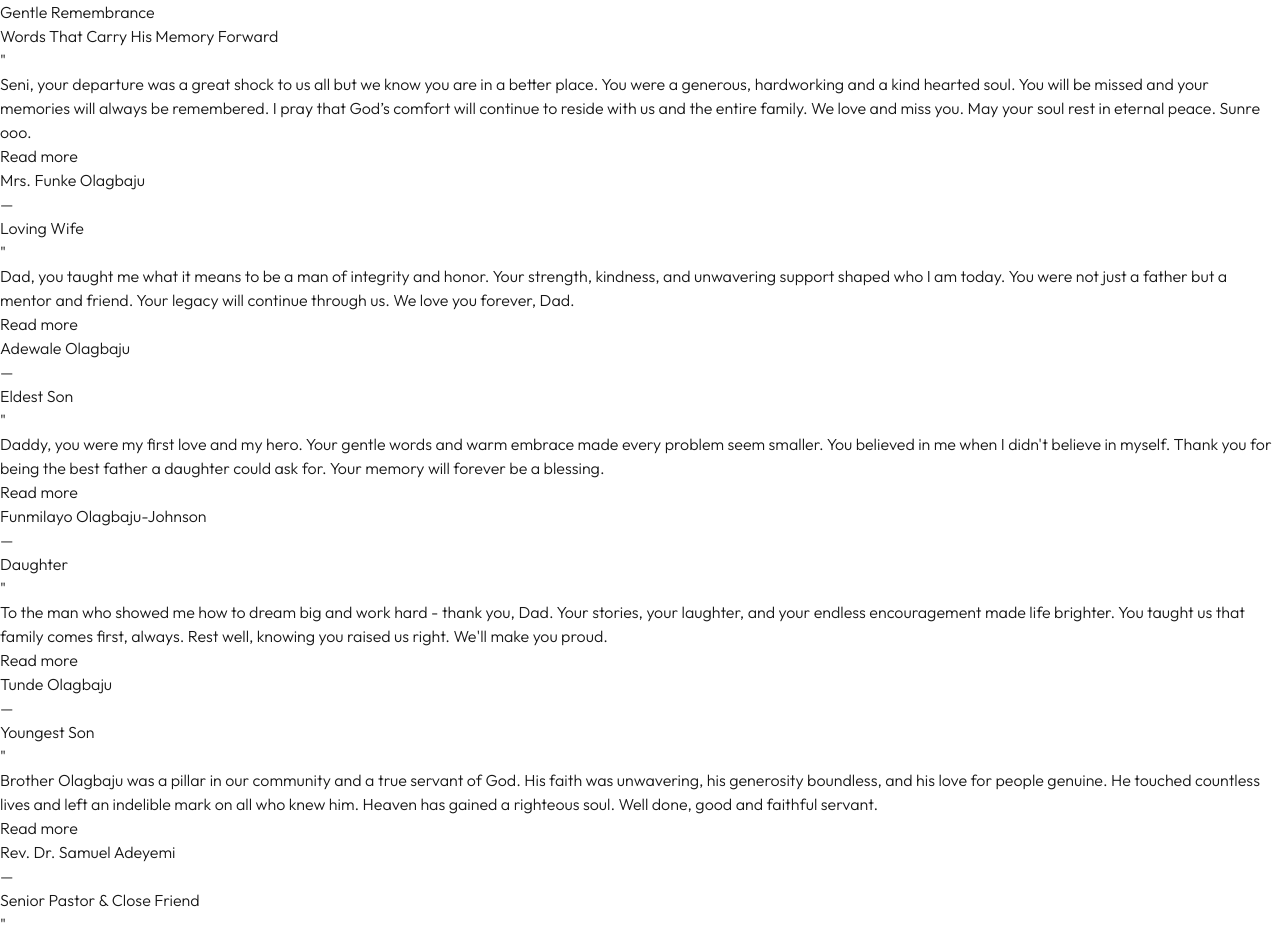
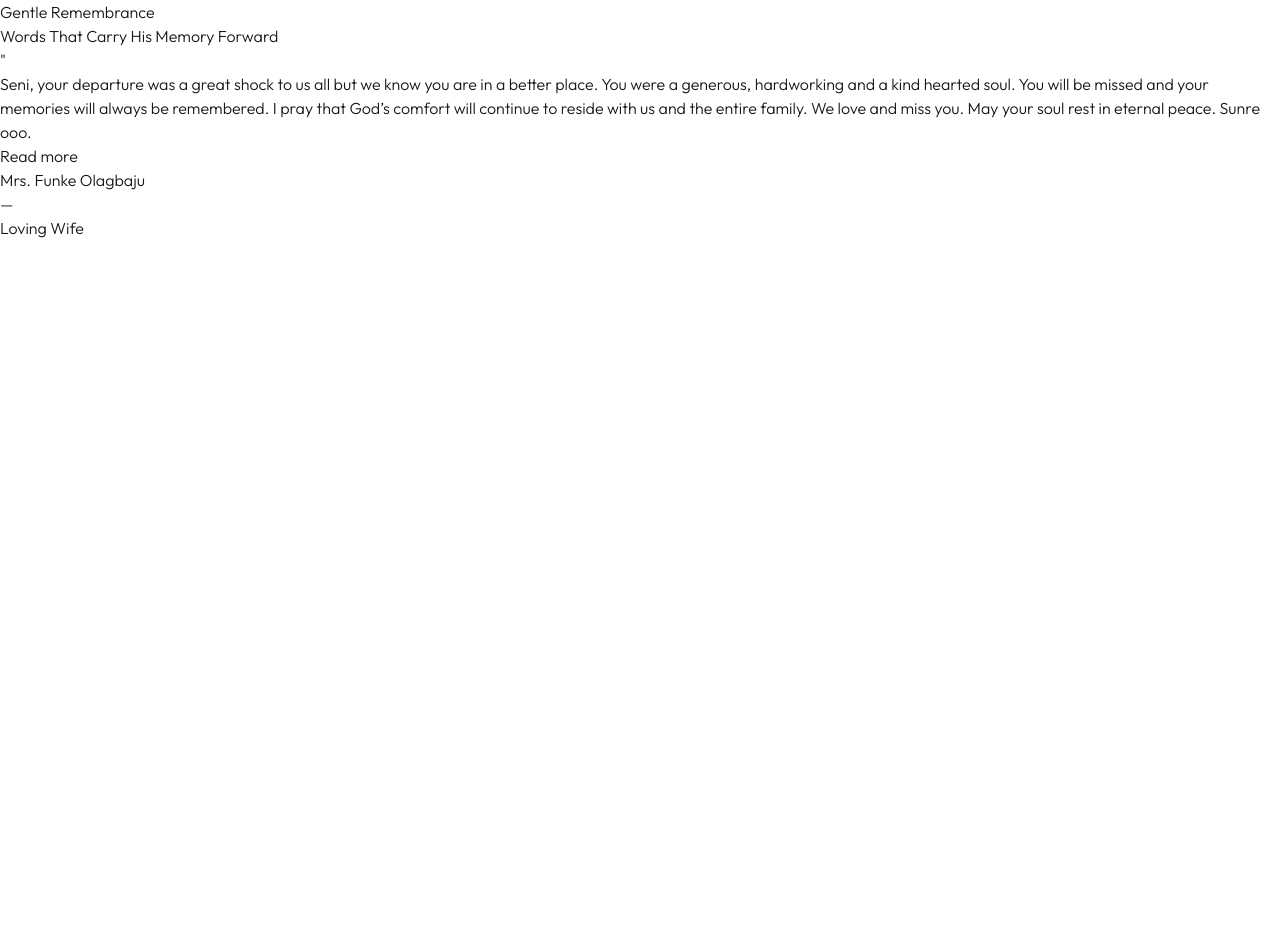
Before and after one commit to odemakin-victoria/memorial-site, a Next.js app: page /LandingPage/pages/Eulogies in a window 1280 px wide. Shown: the top 940 px of the page. After the commit the page ends 800 px from the top, so only its background shows below. Built offline with nearby package versions, Linux system fonts and the light colour scheme.

Commit message:
chores: eulogies and dummy data

```diff
--- a/src/pages/LandingPage/pages/Eulogies.tsx
+++ b/src/pages/LandingPage/pages/Eulogies.tsx
@@ -10,41 +10,41 @@ const eulogiesData = [
     message: "Seni, your departure was a great shock to us all but we know you are in a better place. You were a generous, hardworking and a kind hearted soul. You will be missed and your memories will always be remembered. I pray that God’s comfort will continue to reside with us and the entire family. We love and miss you. May your soul rest in eternal peace. Sunre ooo.",
     relationship: "Wife"
   },
-  {
-    id: 2,
-    name: "Adewale Olagbaju",
-    title: "Eldest Son",
-    message: "Dad, you taught me what it means to be a man of integrity and honor. Your strength, kindness, and unwavering support shaped who I am today. You were not just a father but a mentor and friend. Your legacy will continue through us. We love you forever, Dad.",
-    relationship: "Son"
-  },
-  {
-    id: 3,
-    name: "Funmilayo Olagbaju-Johnson",
-    title: "Daughter",
-    message: "Daddy, you were my first love and my hero. Your gentle words and warm embrace made every problem seem smaller. You believed in me when I didn't believe in myself. Thank you for being the best father a daughter could ask for. Your memory will forever be a blessing.",
-    relationship: "Daughter"
-  },
-  {
-    id: 4,
-    name: "Tunde Olagbaju",
-    title: "Youngest Son",
-    message: "To the man who showed me how to dream big and work hard - thank you, Dad. Your stories, your laughter, and your endless encouragement made life brighter. You taught us that family comes first, always. Rest well, knowing you raised us right. We'll make you proud.",
-    relationship: "Son"
-  },
-  {
-    id: 5,
-    name: "Rev. Dr. Samuel Adeyemi",
-    title: "Senior Pastor & Close Friend",
-    message: "Brother Olagbaju was a pillar in our community and a true servant of God. His faith was unwavering, his generosity boundless, and his love for people genuine. He touched countless lives and left an indelible mark on all who knew him. Heaven has gained a righteous soul. Well done, good and faithful servant.",
-    relationship: "Friend"
-  },
-  {
-    id: 6,
-    name: "Chief Bola Adeniran",
-    title: "Childhood Friend",
-    message: "We grew up together, faced life's challenges together, and celebrated victories together. You were more than a friend - you were a brother. Your loyalty, humor, and wisdom made every day better. The world has lost a great man, but heaven has gained an angel. Rest in peace, my dear friend.",
-    relationship: "Friend"
-  }
+  // {
+  //   id: 2,
+  //   name: "Adewale Olagbaju",
+  //   title: "Eldest Son",
+  //   message: "Dad, you taught me what it means to be a man of integrity and honor. Your strength, kindness, and unwavering support shaped who I am today. You were not just a father but a mentor and friend. Your legacy will continue through us. We love you forever, Dad.",
+  //   relationship: "Son"
+  // },
+  // {
+  //   id: 3,
+  //   name: "Funmilayo Olagbaju-Johnson",
+  //   title: "Daughter",
+  //   message: "Daddy, you were my first love and my hero. Your gentle words and warm embrace made every problem seem smaller. You believed in me when I didn't believe in myself. Thank you for being the best father a daughter could ask for. Your memory will forever be a blessing.",
+  //   relationship: "Daughter"
+  // },
+  // {
+  //   id: 4,
+  //   name: "Tunde Olagbaju",
+  //   title: "Youngest Son",
+  //   message: "To the man who showed me how to dream big and work hard - thank you, Dad. Your stories, your laughter, and your endless encouragement made life brighter. You taught us that family comes first, always. Rest well, knowing you raised us right. We'll make you proud.",
+  //   relationship: "Son"
+  // },
+  // {
+  //   id: 5,
+  //   name: "Rev. Dr. Samuel Adeyemi",
+  //   title: "Senior Pastor & Close Friend",
+  //   message: "Brother Olagbaju was a pillar in our community and a true servant of God. His faith was unwavering, his generosity boundless, and his love for people genuine. He touched countless lives and left an indelible mark on all who knew him. Heaven has gained a righteous soul. Well done, good and faithful servant.",
+  //   relationship: "Friend"
+  // },
+  // {
+  //   id: 6,
+  //   name: "Chief Bola Adeniran",
+  //   title: "Childhood Friend",
+  //   message: "We grew up together, faced life's challenges together, and celebrated victories together. You were more than a friend - you were a brother. Your loyalty, humor, and wisdom made every day better. The world has lost a great man, but heaven has gained an angel. Rest in peace, my dear friend.",
+  //   relationship: "Friend"
+  // }
 ];
 
 const EulogiesSection = () => {
```
